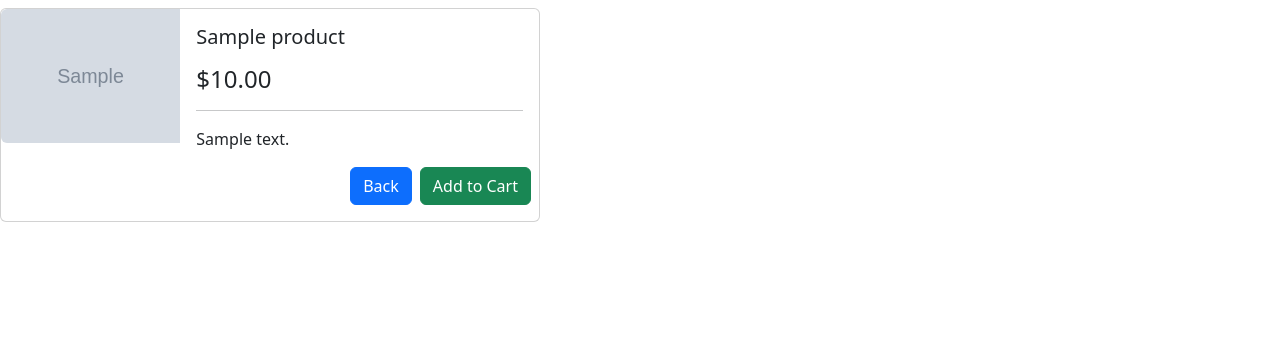
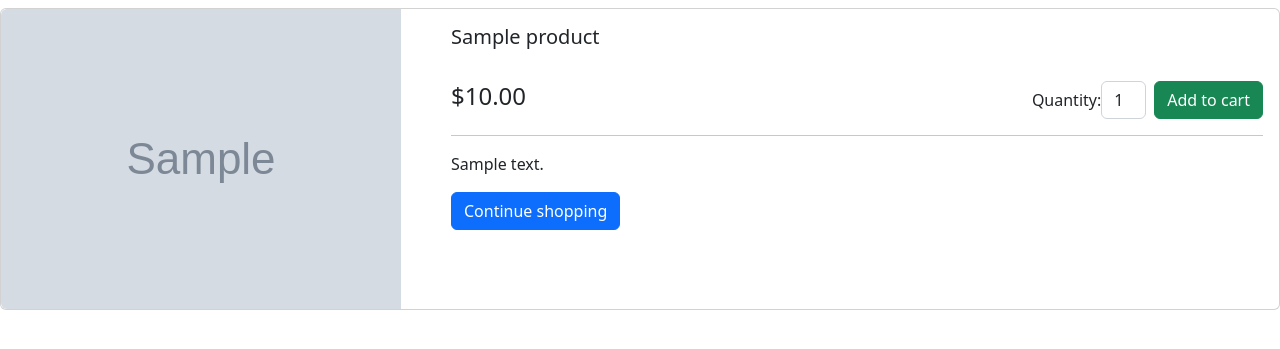
Before and after one commit to avoevodin/otus_python_basic_project, a Django app: a page that uses myshop/products/templates/products/product_detail.html in a window 1280 px wide. Shown: the part 66-415 px from the top of the page. Run offline with Django 4.2, Linux system fonts and the light colour scheme; tables that the repository leaves empty hold one stand-in row (values such as "Sample post"); grey boxes marked "Sample" are stand-in pictures.

Commit message:
added add to cart form for product detail fixed typos

```diff
--- a/myshop/cart/forms.py
+++ b/myshop/cart/forms.py
@@ -8,5 +8,9 @@ class CartAddProductForm(forms.Form):
     TODO
     """
 
-    quantity = forms.TypedChoiceField(choices=PRODUCT_QUANTITY_CHOICES, coerce=int)
+    quantity = forms.TypedChoiceField(
+        choices=PRODUCT_QUANTITY_CHOICES,
+        coerce=int,
+        widget=forms.Select(attrs={"class": "form-control"}),
+    )
     update = forms.BooleanField(required=False, initial=False, widget=forms.HiddenInput)
--- a/myshop/products/templates/products/product_detail.html
+++ b/myshop/products/templates/products/product_detail.html
@@ -10,8 +10,8 @@
 {% endblock %}
 
 {% block container %}
-  <div class="card mb-3" style="max-width: 540px;">
-    <div class="row g-0">
+  <div class="card mb-3">
+    <div class="row">
       <div class="col-md-4">
         <img src="{% if product.image %}
                   {{ product.image.url }}
@@ -31,13 +31,27 @@
               </p>
             {% endif %}
           </div>
-          <h4 class="card-title my-2">${{ product.price }}</h4>
+          <div class="d-flex align-items-center justify-content-between mt-4">
+            <h4 class="card-title">${{ product.price }}</h4>
+            <form class="ms-5" action="{% url "cart:cart_add" product.id %}" method="post">
+                <div class="d-flex align-items-center">
+                  {{ cart_product_form }}
+                  <input type="submit" class="btn btn-success ms-2" value="Add to cart">
+                </div>
+                {% csrf_token %}
+            </form>
+          </div>
           <hr>
           <p class="card-text">{{ product.description }}</p>
-        </div>
-        <div class="d-flex justify-content-end mb-3 me-2">
-          <a class="btn btn-primary" href="{% url "products:products_list" %}" role="button">Back</a>
-          <a class="btn btn-success ms-2">Add to Cart</a>
+          <div class="d-flex flex-column align-items-start mb-3 me-2">
+            <a
+              class="btn btn-primary"
+              href="{% url "products:products_list" %}"
+              role="button"
+            >
+              Continue shopping
+            </a>
+          </div>
         </div>
       </div>
     </div>
--- a/myshop/products/views.py
+++ b/myshop/products/views.py
@@ -2,6 +2,7 @@ from django.shortcuts import get_object_or_404
 from django.views import generic
 
 from .models import Product, Category
+from cart.forms import CartAddProductForm
 
 
 class ProductListView(generic.ListView):
@@ -14,7 +15,7 @@ class ProductListView(generic.ListView):
     ordering = "name"
     context_object_name = "product_list"
 
-    def get_context_data(self, *, product_list=None, **kwargs):
+    def get_context_data(self, **kwargs):
         category_slug = self.kwargs.get("category_slug")
         category = None
         context = super(ProductListView, self).get_context_data(**kwargs)
@@ -23,12 +24,10 @@ class ProductListView(generic.ListView):
             category = get_object_or_404(Category, slug=category_slug)
             if category:
                 product_list = Product.objects.filter(available=True, category=category)
+                context["product_list"] = product_list
 
         context["category"] = category
         context["categories"] = Category.objects.all()
-
-        if product_list:
-            context["product_list"] = product_list
 
         return context
 
@@ -41,3 +40,12 @@ class ProductDetailView(generic.DetailView):
     model = Product
     template_name = "products/product_detail.html"
     context_object_name = "product"
+
+    def get_context_data(self, **kwargs):
+        """
+        TODO
+        """
+        context = super(ProductDetailView, self).get_context_data(**kwargs)
+        cart_form = CartAddProductForm()
+        context["cart_product_form"] = cart_form
+        return context
```
